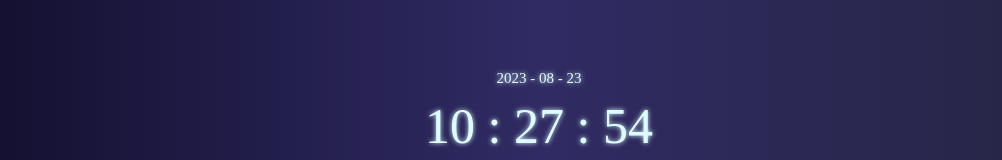
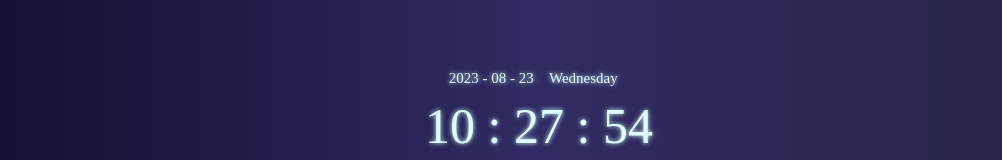
Before and after one commit to imdeveshshukla/DigitalClock, a plain HTML site: page index.html in a window 1280 px wide. Shown: the part 178-338 px from the top of the page, without its empty margins (101-1103 px from the left). Drawn offline with Linux system fonts and the light colour scheme.

Commit message:
Completed

```diff
--- a/index.css
+++ b/index.css
@@ -38,6 +38,9 @@ p{
     color: #DCFCFF;
     text-shadow: 0 0 5px #DCFCFF;
 }
+#day{
+    margin: 5%;
+}
 #dateD{
     font-size: 15px;
     text-align: center;
--- a/script.js
+++ b/script.js
@@ -1,5 +1,7 @@
 // Creating a new Date object
 let currentDate = new Date();
+const weekDay = ['Sunday','Monday','Tuesday','Wednesday','Thursday','Friday','Saturday'];
+
 // Getting different components of the date
 const year = currentDate.getFullYear();
 const month = currentDate.getMonth(); // 0-indexed (0 - January, 11 - December)
@@ -7,9 +9,12 @@ const day = currentDate.getDate();
 
 let mon = month+1;
 if(mon<11) mon = "0"+mon;
+
 document.getElementById('year').textContent = year;
 document.getElementById('month').textContent = mon;
 document.getElementById('date').textContent = day;
+document.getElementById('day').textContent = weekDay[currentDate.getDay()];
+
 function update() {
     const current = new Date();
     const hours = current.getHours();
@@ -23,7 +28,7 @@ function update() {
     document.getElementById('hr').textContent = formattedHours;
     document.getElementById('min').textContent = formattedMinutes;
     document.getElementById('sec').textContent = formattedSeconds;
-    console.log("updates",seconds);
+    // console.log("updates",seconds);
 }
 update();
 setInterval(update, 1000);
```
